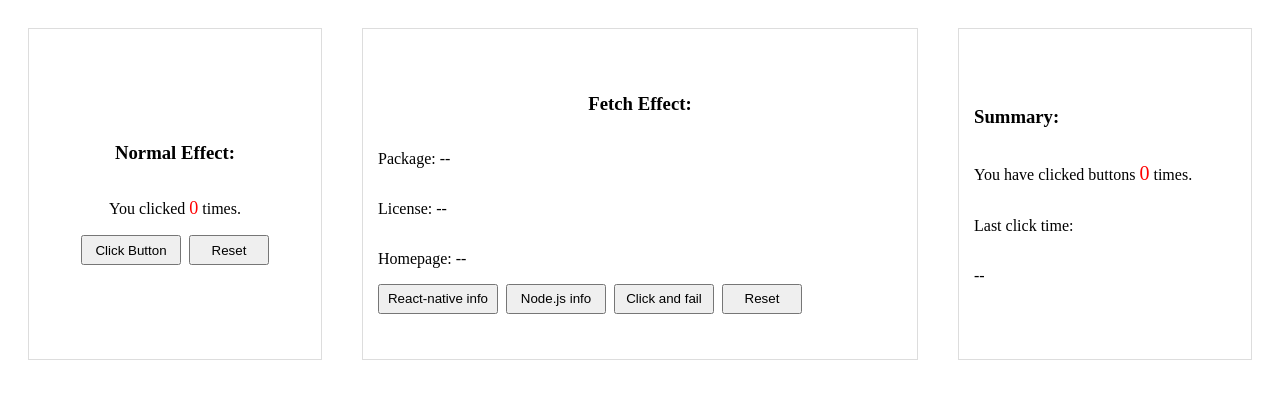
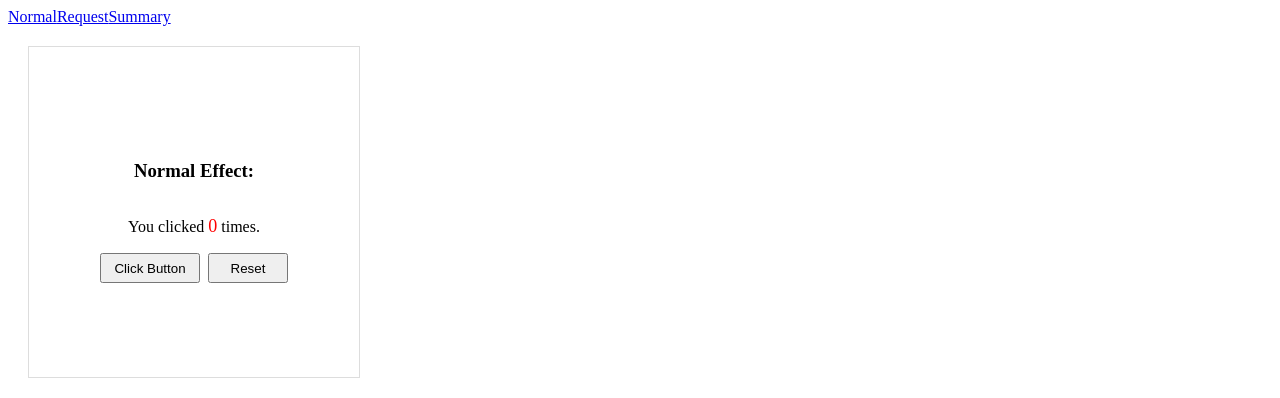
Before and after one commit to zmj0920/react-ts, a React app in the folder a-react-ts/: page / in a window 1280 px wide. Shown: the top 398 px of the page. Built offline with nearby package versions, Linux system fonts and the light colour scheme.

Commit message:
update 路由

```diff
--- a/a-react-ts/src/components/App.tsx
+++ b/a-react-ts/src/components/App.tsx
@@ -1,15 +1,20 @@
 import React, { FunctionComponent } from 'react';
+import { BrowserRouter as Router, Route } from "react-router-dom";
 import Normal from './Normal';
 import Request from './Request';
 import Summary from './Summary';
+import Header from './Header'
 
 const App: FunctionComponent = () => {
   return (
-    <div style={{ flexDirection: 'row', display: 'flex' }}>
-      <Normal />
-      <Request />
-      <Summary />
-    </div>
+    <Router>
+      <div>
+        <Header />
+        <Route exact path="/" component={Normal} />
+        <Route path="/Request" component={Request} />
+        <Route path="/Summary" component={Summary} />
+      </div>
+    </Router>
   );
 };
 
--- /dev/null
+++ b/a-react-ts/src/components/Header.tsx
@@ -0,0 +1,13 @@
+import React, { FunctionComponent } from 'react';
+import { Link } from "react-router-dom"
+const Header: FunctionComponent = () => {
+  return (
+    <div>
+          <Link to="/">Normal</Link>
+          <Link to="/Request">Request</Link>
+          <Link to="/Summary">Summary</Link>
+    </div>
+  );
+};
+
+export default Header;
```
Also changed, not shown: a-react-ts/package.json (+6 -8 lines), 1 other file (tests, documents, lock files or other folders).
